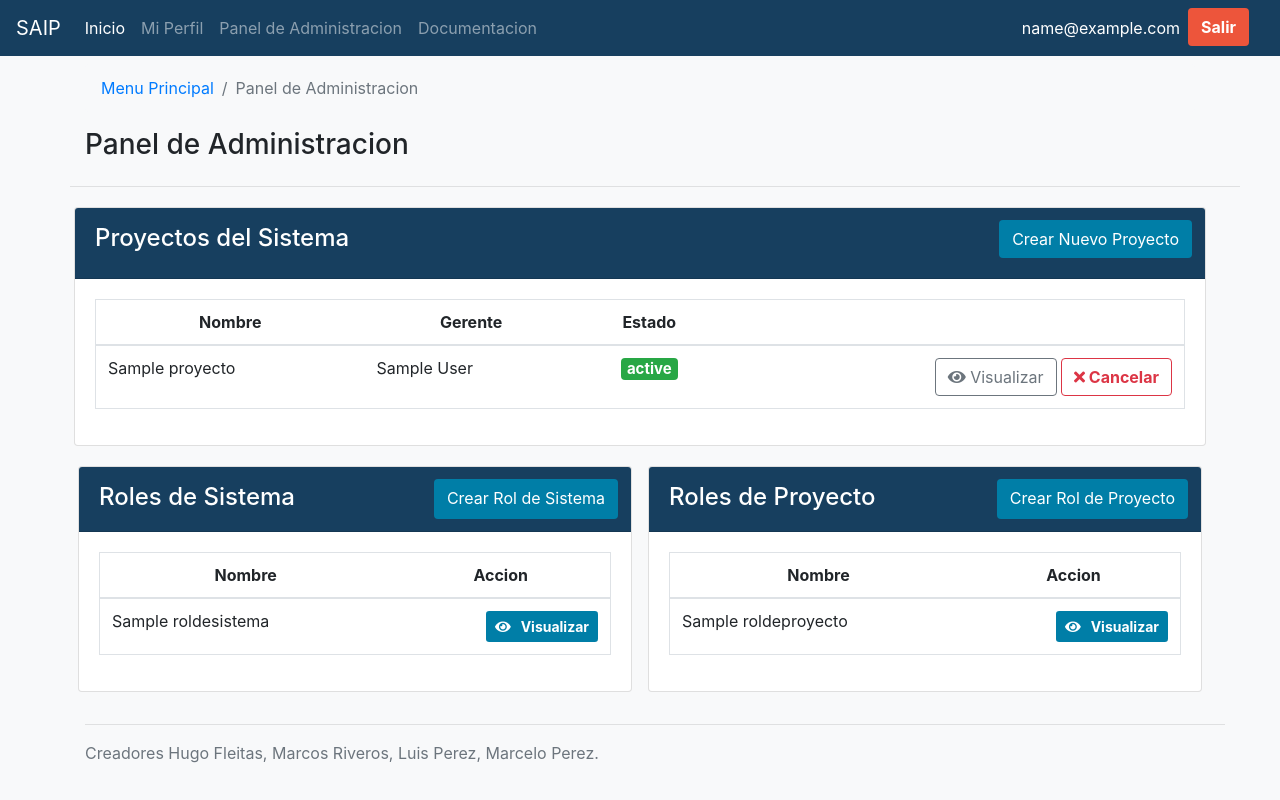
After one commit to marceperez99/proyecto_is2, a Django app: page /panel_de_control/ in a window 1280 px wide. The commit adds this page. Run offline with Django 3.2, Linux system fonts and the light colour scheme; a user stored in the database is signed in; tables that the repository leaves empty hold one stand-in row (values such as "Sample post"); some libraries are stand-ins or nearby versions.

```diff
--- a/gestion_de_proyecto/templates/gestion_de_proyecto/nuevo_proyecto.html
+++ b/gestion_de_proyecto/templates/gestion_de_proyecto/nuevo_proyecto.html
@@ -7,8 +7,10 @@
         <div class="row">
             <h3>Creacion de Nuevo Proyecto</h3>
             <hr class="col-12">
-            <form method="POST" class="col-12 col-md-10 mx-auto row">
+            <form method="POST" class="col-12 col-md-10 mx-auto row border bg-white py-4 rounded">
                 {% csrf_token %}
+                <!-- TODO: Luis, Poner texto de ayuda -->
+                <div class=" col-12 text-muted mb-4 font-italic">Texto de Ayuda</div>
                 <div class="col-12 col-md-10 mx-auto">{{ formulario|crispy }}</div>
                 <button type="submit" class="btn btn-primary bg-color-accent col-8 col-md-5 mx-auto">Crear Proyecto</button>
             </form>
--- a/sso/views.py
+++ b/sso/views.py
@@ -2,7 +2,7 @@ from django.shortcuts import render, redirect
 from django.contrib.auth.decorators import login_required
 from django.contrib.auth import logout
 
-
+from gestion_de_proyecto.models import Proyecto
 from usuario.models import Usuario
 @login_required
 def index_view(request):
@@ -15,7 +15,7 @@ def index_view(request):
     Retorna:
         El HttpResponse de la Vista a mostrarse
     """
-    contexto = {'user': request.user}
+    contexto = {'user': request.user, 'proyectos':Proyecto.objects.all()}
     return render(request, 'sso/index.html', context=contexto)
 # Create your views here.
 
--- /dev/null
+++ b/templates/breadcrumb.html
@@ -0,0 +1,9 @@
+<nav class="container mt-2" aria-label="breadcrumb">
+    <ol class="breadcrumb bg-light col-12">
+        <li class="breadcrumb-item"><a href="{% url 'index' %}">Menu Principal</a></li>
+        {% for item in breadcrumb.links %}
+            <li class="breadcrumb-item"><a href="{{ item.url }}">{{ item.nombre }}</a></li>
+        {% endfor %}
+        <li class="breadcrumb-item active" aria-current="page">{{ breadcrumb.pagina_actual }}</li>
+    </ol>
+</nav>
--- a/templates/navBar.html
+++ b/templates/navBar.html
@@ -35,7 +35,7 @@
                 >
             </li>
             <li class="nav-item">
-                <img class="rounded-circle" src="{{ user.socialaccount_set.all.0.get_avatar_url }}"  height="42" width="42"/>
+
                 <a href= "{% url 'logout' %}" class=" btn bg-color-danger text-white font-weight-bold">Salir</a>
             </li>
         </ul>
--- /dev/null
+++ b/usuario/templates/usuario/panel_de_administracion.html
@@ -0,0 +1,118 @@
+{% extends 'base.html' %}
+{% block title %}Panel de Administracion{% endblock %}
+
+{% block content %}
+    {% include 'navBar.html' %}
+    {% include 'breadcrumb.html' %}
+    <div class="container mt-3">
+        <div class="row">
+            <h3 class="col-12">Panel de Administracion</h3>
+            <hr class="col-12">
+            <div class="col-12 p-1">
+                <div class="card">
+                    <div class="card-header bg-color-primary">
+                        <div class="row">
+                            <h4 class="mt-1 col-auto text-white">Proyectos del Sistema</h4>
+                            <a href="{% url 'nuevo_proyecto' %}" class="btn text-white ml-auto mr-2 mb-2 bg-color-accent">Crear Nuevo Proyecto</a>
+                        </div>
+                    </div>
+                    <div class="card-body">
+
+                        <div class="table-responsive">
+                            <table class="table table-hover border rounded">
+                                <thead class="text-center">
+                                <tr>
+                                    <th>Nombre</th><th>Gerente</th><th>Estado</th><th></th>
+                                </tr>
+                                </thead>
+                                <tbody>
+                                {% for proyecto in proyectos %}
+                                    <tr>
+                                        <td>{{ proyecto.nombre }}</td>
+                                        <td>{{ proyecto.gerente.get_full_name }}</td>
+                                        <td class="text-center"><h5><span class="badge badge-success">{{ proyecto.estado }}</span></h5></td>
+                                        <td class="text-right">
+                                            <a href="#" class="btn btn-outline-secondary text-black">
+                                                <i class="fas fa-eye"></i> Visualizar
+                                            </a>
+                                            <a href="#" class="btn btn-outline-danger font-weight-bold">
+                                                <i class="fas fa-times"></i> Cancelar
+                                            </a>
+                                        </td>
+                                    </tr>
+                                {% endfor %}
+
+                                </tbody>
+                            </table>
+                        </div>
+                    </div>
+                </div>
+            </div>
+            <div class="col-12 col-md-6 p-2 my-2">
+                <div class="card">
+                    <div class="card-header bg-color-primary">
+                        <div class="row">
+                            <h4 class="mt-1 col-auto text-white">Roles de Sistema</h4>
+                            <a href="#" class="btn text-white ml-auto mr-2 bg-color-accent">Crear Rol de Sistema</a>
+                        </div>
+                    </div>
+                    <div class="card-body">
+                        <div class="table-responsive">
+                            <table class="table table-hover border rounded">
+                                <thead  class="text-center">
+                                <tr>
+                                    <th>Nombre</th><th>Accion</th>
+                                </tr>
+                                </thead>
+                                <tbody>
+                                {% for rol in roles_de_sistema %}
+                                    <tr>
+                                        <td>{{ rol.nombre }}</td>
+                                        <td class="text-right"><a href="#" class="btn bg-color-accent text-white font-weight-bold  btn-sm">
+                                            <i class="fas fa-eye"></i>
+                                            &nbsp Visualizar
+                                        </a></td>
+                                    </tr>
+                                {% endfor %}
+                                </tbody>
+                            </table>
+                        </div>
+                    </div>
+                </div>
+            </div>
+            <div class="col-12 col-md-6 p-2 my-2">
+                <div class="card">
+                    <div class="card-header bg-color-primary">
+                        <div class="row">
+                            <h4 class="mt-1 col-auto text-white">Roles de Proyecto</h4>
+                            <a href="#" class="btn text-white ml-auto mr-2 bg-color-accent">Crear Rol de Proyecto</a>
+                        </div>
+                    </div>
+                    <div class="card-body">
+                        <div class="table-responsive">
+                            <table class="table table-hover border rounded">
+                                <thead  class="text-center">
+                                <tr>
+                                    <th>Nombre</th><th>Accion</th>
+                                </tr>
+                                </thead>
+                                <tbody>
+                                {% for rol in roles_de_proyecto %}
+                                    <tr>
+                                        <td>{{ rol.nombre }}</td>
+                                        <td class="text-right"><a href="#" class="btn bg-color-accent text-white font-weight-bold  btn-sm">
+                                            <i class="fas fa-eye"></i>
+                                            &nbsp Visualizar
+                                        </a></td>
+                                    </tr>
+                                {% endfor %}
+                                </tbody>
+                            </table>
+                        </div>
+                    </div>
+                </div>
+            </div>
+        </div>
+    </div>
+
+{% endblock %}
--- a/usuario/urls.py
+++ b/usuario/urls.py
@@ -4,4 +4,5 @@ urlpatterns = [
     path('usuario/', views.usuarios_view, name='usuarios'),
     path('usuario/<int:usuario_id>/', views.usuario_view, name='pefil_de_usuario'),
     path('usuario/<int:usuario_id>/asignar_rs/', views.usuario_asignar_rol_view, name='asignar_rol_de_sistema'),
+    path('panel_de_control/', views.panel_de_administracion_view, name='panel_de_control')
 ]
--- a/usuario/views.py
+++ b/usuario/views.py
@@ -1,6 +1,10 @@
 from django.contrib.auth.decorators import login_required
 from django.contrib.auth.models import User
 from django.shortcuts import render, get_object_or_404, redirect
+
+from gestion_de_proyecto.models import Proyecto
+from roles_de_proyecto.models import RolDeProyecto
+from roles_de_sistema.models import RolDeSistema
 from .models import Usuario
 from django.contrib import messages
 
@@ -9,7 +13,6 @@ from .forms import AsignarRolDeProyectoForm
 
 # Create your views here.
 @login_required
-
 def usuarios_view(request):
     """
     Vista que muestra la lista de usuarios del sistema.
@@ -67,3 +70,16 @@ def usuario_asignar_rol_view(request, usuario_id):
 
     contexto = {'usuario': usuario, 'user': request.user, 'form': form}
     return render(request, 'usuario/asignar_rs.html', contexto)
+
+
+@login_required
+def panel_de_administracion_view(request):
+    contexto = {'user': request.user,
+                'usuarios': User.objects.all(),
+                'proyectos': Proyecto.objects.all(),
+                'roles_de_proyecto': RolDeProyecto.objects.all(),
+                'roles_de_sistema': RolDeSistema.objects.all(),
+                'breadcrumb': {'links': [],
+                               'pagina_actual': 'Panel de Administracion'}
+                }
+    return render(request, 'usuario/panel_de_administracion.html', contexto)
```
Also changed, not shown: gestion_de_proyecto/templates/gestion_de_proyecto/visualizar_proyecto.html (+6 -9 lines), sso/templates/sso/index.html (+30 -45 lines).
